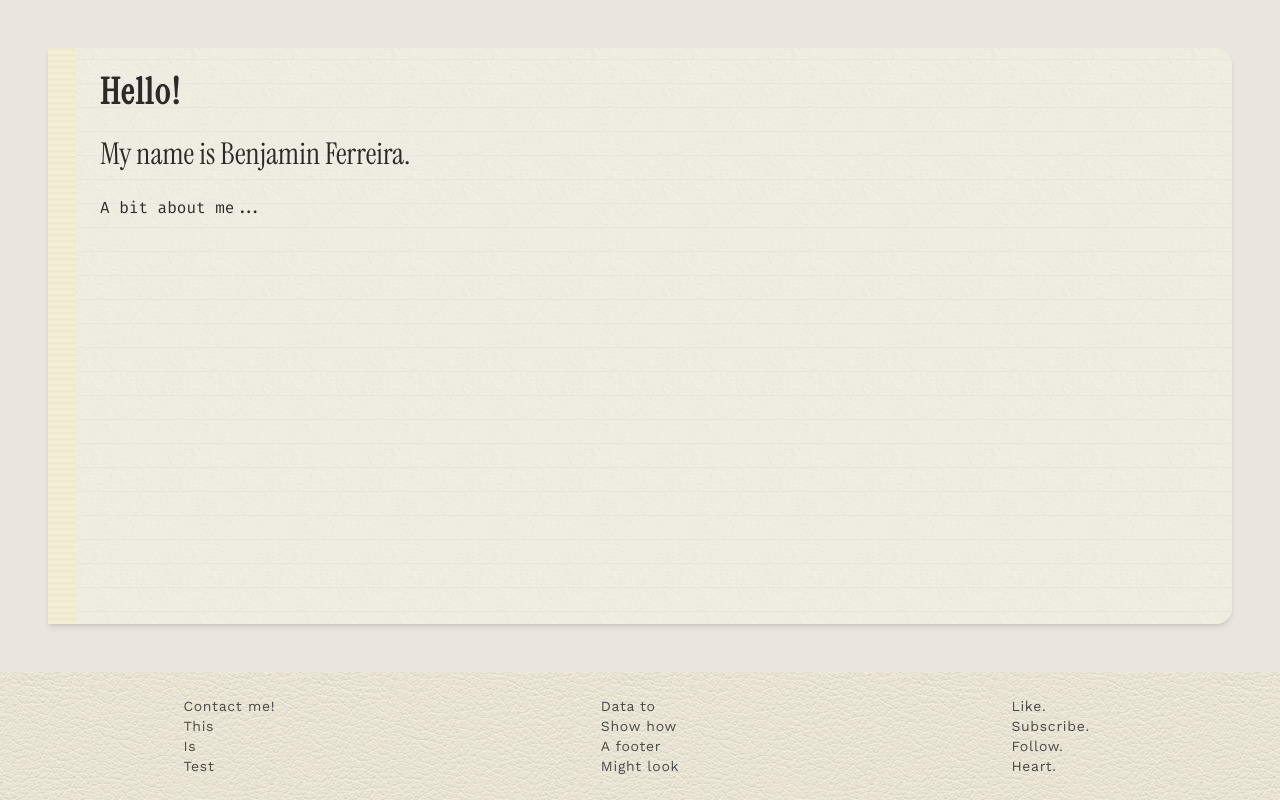
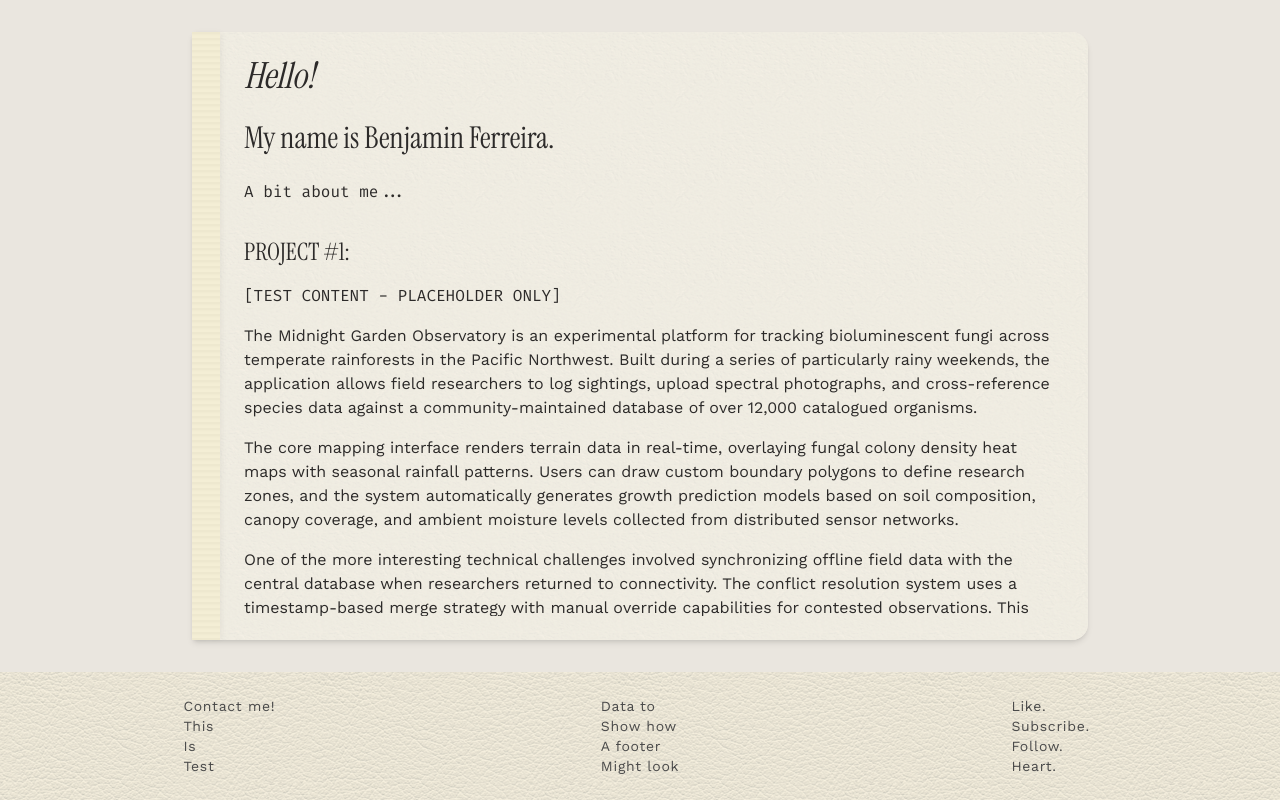
Before and after one commit to benjaminferreira/benjaminferreira.dev, a Next.js app: page / in a window 1280 px wide. Built offline with nearby package versions, Linux system fonts and the light colour scheme.

Commit message:
Notebook frame: fixed viewport layout with scrollable content, scrollbar-hidden utility, responsive padding

```diff
--- a/src/app/(notebook)/layout.tsx
+++ b/src/app/(notebook)/layout.tsx
@@ -2,14 +2,18 @@ import Canvas from "@/components/Canvas";
 
 export default function NotebookLayout({ children }: { children: React.ReactNode }) {
 	return (
-		<div className="min-h-screen bg-divider flex flex-col">
-			{/* Tab Navigation - fixed to top */}
-			<nav>{/* Your index tabs go here */}</nav>
+		<div className="h-screen bg-divider flex flex-col">
+			{/* Notebook Area */}
+			<main className="flex-1 py-8 px-4 sm:px-12 min-h-0">
+				{/* Notebook Itself (the content) */}
+				<article className="h-full max-w-4xl mx-auto flex flex-col">
+					{/* Tab Navigation - index tabs fixed to top of notebook */}
+					<nav></nav>
 
 					{/* Notebook Body */}
-			<div className="flex flex-1 m-12 shadow-md rounded-r-2xl">
+					<section className="flex flex-1 min-h-0 shadow-md rounded-r-2xl">
 						{/* Binding edge (left) */}
-				<aside className="bg-amber-200">
+						<aside className="bg-amber-200 shadow-[2px_0_6px_-1px_rgba(0,0,0,0.06)] z-20">
 							{/* Stitches/spine visual */}
 							<div
 								className="pointer-events-none w-7 opacity-75 h-full"
@@ -20,18 +24,19 @@ export default function NotebookLayout({ children }: { children: React.ReactNode
 							></div>
 						</aside>
 
-				{/* Page Content Area */}
+						{/* Canvas: Notebook Page */}
 						<Canvas
 							variant="paper-md"
 							texture="handmade"
-					pattern="ruled"
+							pattern="dotruled"
+							scrollable
 							className="flex-1 rounded-r-2xl"
 						>
 							{children}
 						</Canvas>
-
-				{/* Page edge (right) - optional shadow/visual */}
-			</div>
+					</section>
+				</article>
+			</main>
 
 			{/* Footer - back cover or leather pad or something */}
 			<footer>
--- a/src/app/(notebook)/page.tsx
+++ b/src/app/(notebook)/page.tsx
@@ -1,11 +1,43 @@
 export default function HomePage() {
 	return (
-		<>
+		<div className="space-y-8">
 			<section className="space-y-6">
-				<h1 className="text-4xl font-heading text-ink font-bold tracking-wider">Hello!</h1>
+				<h1 className="text-4xl font-heading text-ink italic">Hello!</h1>
 				<h2 className="text-3xl font-heading text-ink">My name is Benjamin Ferreira.</h2>
 				<p className="font-mono">A bit about me...</p>
 			</section>
-		</>
+			<section className="space-y-4">
+				<h3 className="text-2xl font-heading text-ink uppercase">Project #1:</h3>
+				<p className="font-mono">[TEST CONTENT - PLACEHOLDER ONLY]</p>
+				<p className="font-body">
+					The Midnight Garden Observatory is an experimental platform for tracking bioluminescent fungi across
+					temperate rainforests in the Pacific Northwest. Built during a series of particularly rainy
+					weekends, the application allows field researchers to log sightings, upload spectral photographs,
+					and cross-reference species data against a community-maintained database of over 12,000 catalogued
+					organisms.
+				</p>
+				<p className="font-body">
+					The core mapping interface renders terrain data in real-time, overlaying fungal colony density heat
+					maps with seasonal rainfall patterns. Users can draw custom boundary polygons to define research
+					zones, and the system automatically generates growth prediction models based on soil composition,
+					canopy coverage, and ambient moisture levels collected from distributed sensor networks.
+				</p>
+				<p className="font-body">
+					One of the more interesting technical challenges involved synchronizing offline field data with the
+					central database when researchers returned to connectivity. The conflict resolution system uses a
+					timestamp-based merge strategy with manual override capabilities for contested observations. This
+					was particularly important during the 2024 autumn bloom season when multiple research teams were
+					simultaneously documenting the same rare Panellus stipticus colonies.
+				</p>
+				<p className="font-body">
+					The notification system sends weekly digest emails summarizing new sightings within a researcher's
+					defined areas of interest, along with automatically generated statistical comparisons against
+					historical data for the same geographic regions. A companion mobile application provides simplified
+					logging capabilities with GPS-tagged photo capture and voice-to-text field notes for use during
+					nighttime observation sessions when screen brightness must be minimized to avoid disturbing
+					photosensitive specimens.
+				</p>
+			</section>
+		</div>
 	);
 }
--- a/src/app/globals.css
+++ b/src/app/globals.css
@@ -50,3 +50,10 @@
 	--font-body: var(--font-work-sans);
 	--font-mono: var(--font-fira-code);
 }
+
+@utility scrollbar-hidden {
+	scrollbar-width: none;
+	&::-webkit-scrollbar {
+		display: none;
+	}
+}
--- a/src/components/Canvas.tsx
+++ b/src/components/Canvas.tsx
@@ -31,6 +31,9 @@ interface CanvasProps {
 	/** Whether corners are rounded (default: false)
 	 *      NOTE: Most paper is not rounded, though some sticky notes etc. might be) */
 	rounded?: boolean;
+
+	/** Whether content within the canvas is scrollable or not (default: false) */
+	scrollable?: boolean;
 
 	/** Additional Tailwind classes (escape hatch for one-off styling) */
 	className?: string;
@@ -149,6 +152,7 @@ export default function Canvas({
 	interactive = false,
 	padding = "p-6",
 	rounded = false,
+	scrollable = false,
 	className = "",
 	children,
 }: CanvasProps) {
@@ -214,7 +218,9 @@ export default function Canvas({
 			{pattern !== "none" && renderPattern(pattern)}
 
 			{/* Content layer - sits on top of texture/pattern */}
-			<div className="relative z-10">{children}</div>
+			<div className={`relative z-10 ${scrollable ? "h-full overflow-y-auto scrollbar-hidden" : ""}`}>
+				{children}
+			</div>
 		</div>
 	);
 }
```
Lines whose indentation alone changed are shown as unchanged.
